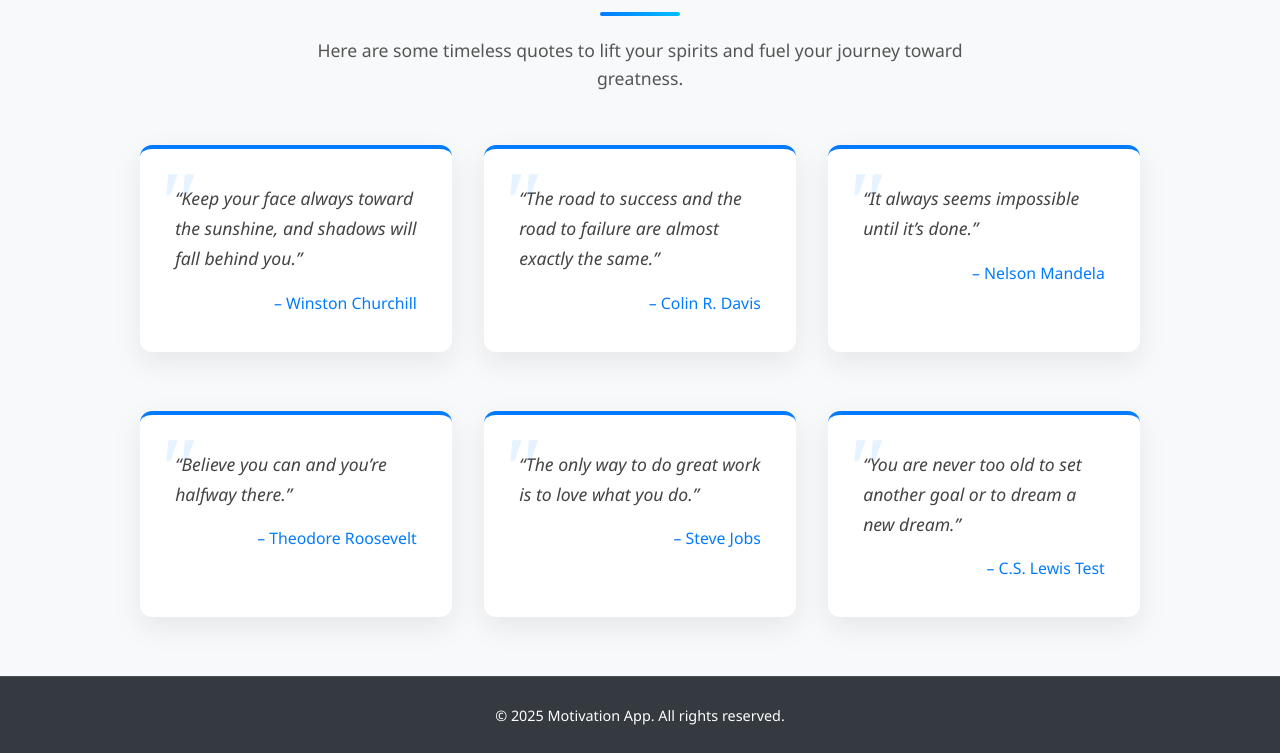
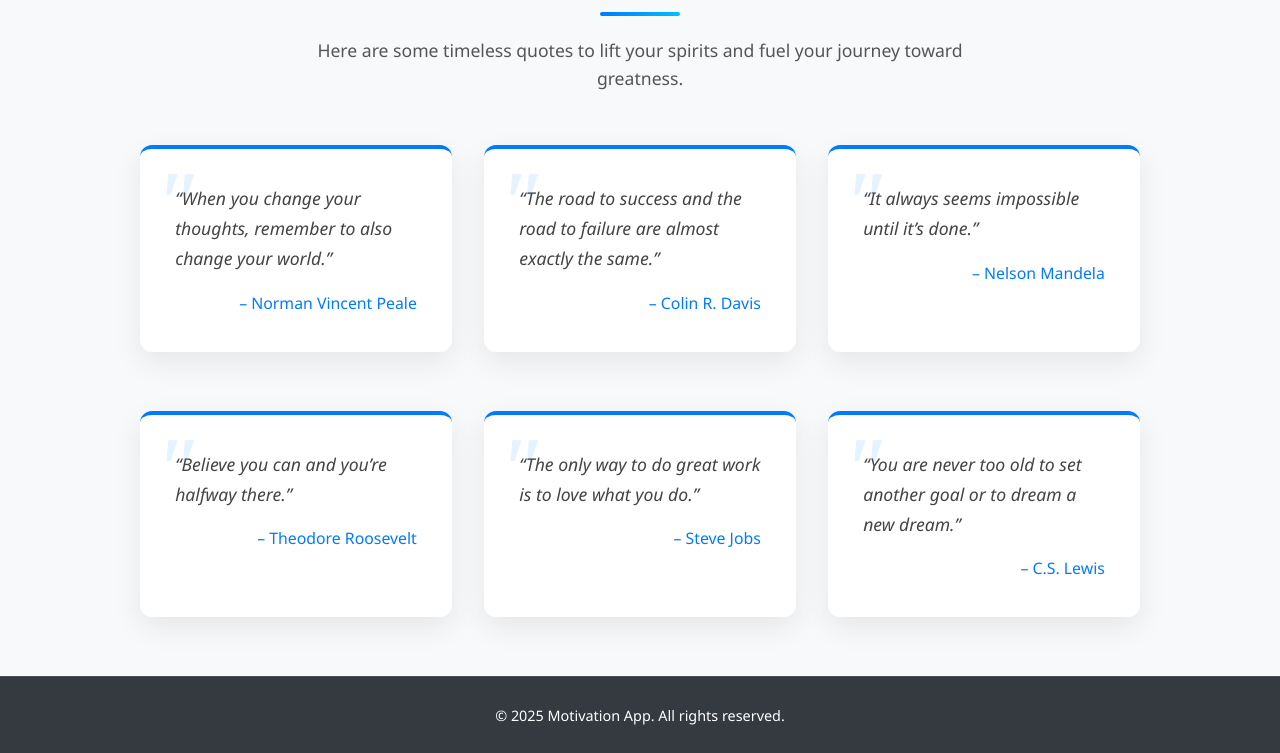
Before and after one commit to jyotiraul/Motivation-web-app, a Flask app: page /quotes in a window 1280 px wide. Shown: the part 199-952 px from the top of the page. Run offline with Flask 2, Linux system fonts and the light colour scheme.

Commit message:
changes in quote file

```diff
--- a/app/templates/quotes.html
+++ b/app/templates/quotes.html
@@ -14,8 +14,8 @@
     </p>
     <div class="quote-cards">
         <div class="quote-card">
-            “Keep your face always toward the sunshine, and shadows will fall behind you.”<br>
-            <span>– Winston Churchill</span>
+            “When you change your thoughts, remember to also change your world.”<br>
+            <span>– Norman Vincent Peale</span>
         </div>
         <div class="quote-card">
             “The road to success and the road to failure are almost exactly the same.”<br>
@@ -35,7 +35,7 @@
         </div>
         <div class="quote-card">
             “You are never too old to set another goal or to dream a new dream.”<br>
-            <span>– C.S. Lewis Test</span>
+            <span>– C.S. Lewis</span>
 
     </div>
 </section>
```
Also changed, not shown: 1 other file.
